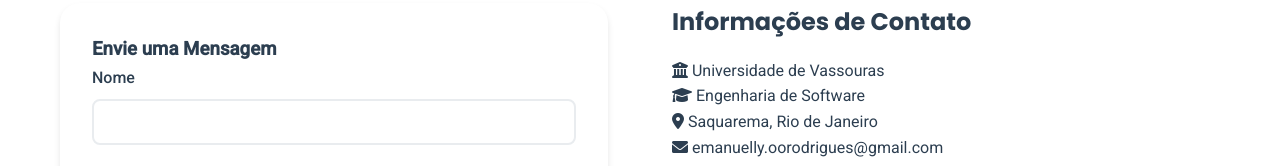
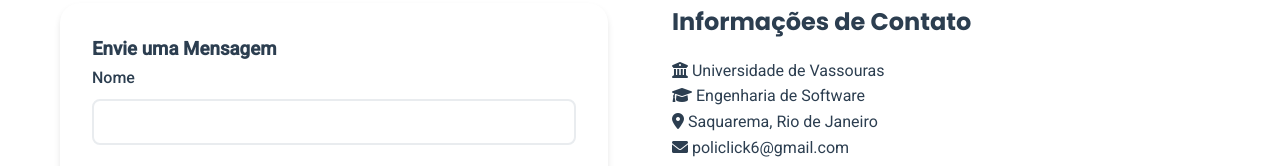
Before and after one commit to manuuwxz/PoClick, a plain HTML site: page index.html in a window 1280 px wide. Shown: the part 4060-4226 px from the top of the page. Drawn offline with Linux system fonts and the light colour scheme.

Commit message:
Update index.html

```diff
--- a/index.html
+++ b/index.html
@@ -838,7 +838,7 @@
                     <p><i class="fas fa-university"></i> Universidade de Vassouras</p>
                     <p><i class="fas fa-graduation-cap"></i> Engenharia de Software</p>
                     <p><i class="fas fa-map-marker-alt"></i> Saquarema, Rio de Janeiro</p>
-                    <p><i class="fas fa-envelope"></i> emanuelly.oorodrigues@gmail.com</p>
+                    <p><i class="fas fa-envelope"></i> policlick6@gmail.com</p>
 
 
 
```
